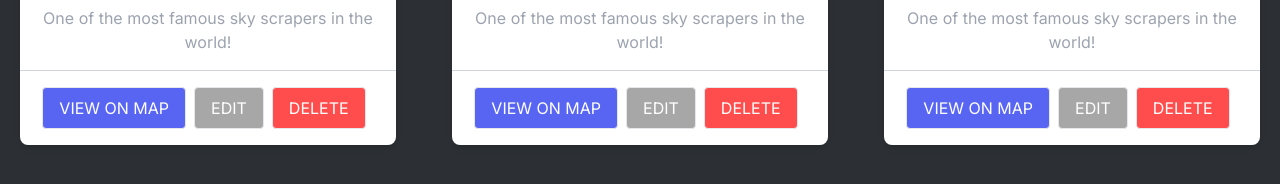
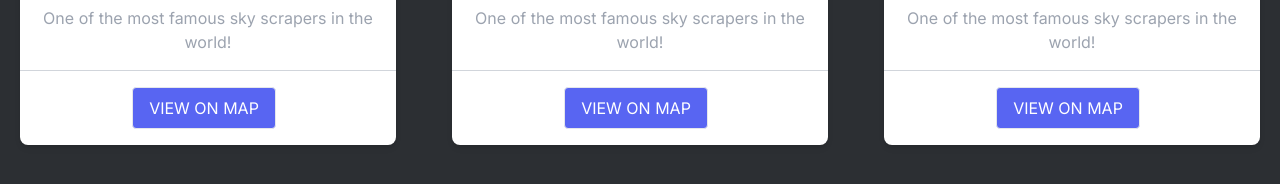
Before and after one commit to Joshlanuevo/Your-Place-Workspace, a Next.js app in the folder client/: page /places/u1 in a window 1280 px wide. Shown: the part 358-542 px from the top of the page. Built offline with nearby package versions, Linux system fonts and the light colour scheme.

Commit message:
re-commit

```diff
--- a/client/src/app/places/components/PlaceItem.tsx
+++ b/client/src/app/places/components/PlaceItem.tsx
@@ -1,9 +1,10 @@
 "use client";
-import React, { useState } from "react";
+import React, { useState, useContext } from "react";
 import Card from "@/app/shared/components/UIElements/Card";
 import Button from "@/app/shared/components/FormElements/Button";
 import Modal from "@/app/shared/components/UIElements/Modal";
 import Map from "@/app/shared/components/UIElements/Map";
+import { AuthContext } from "@/app/shared/context/auth-context";
 
 interface PlaceItemProps {
   id: string;
@@ -16,6 +17,7 @@ interface PlaceItemProps {
 }
 
 const PlaceItem: React.FC<PlaceItemProps> = (props) => {
+  const auth = useContext(AuthContext);
   const [showMap, setShowMap] = useState(false);
 
   const openMapHandler = () => setShowMap(true);
@@ -53,8 +55,12 @@ const PlaceItem: React.FC<PlaceItemProps> = (props) => {
             >
               VIEW ON MAP
             </Button>
-            <Button secondary>EDIT</Button>
-            <Button danger>DELETE</Button>
+            {auth.isLoggedIn && (
+              <Button secondary>EDIT</Button>
+            )}
+            {auth.isLoggedIn && (
+              <Button danger>DELETE</Button>
+            )}
           </div>
         </Card>
       </li>
```
